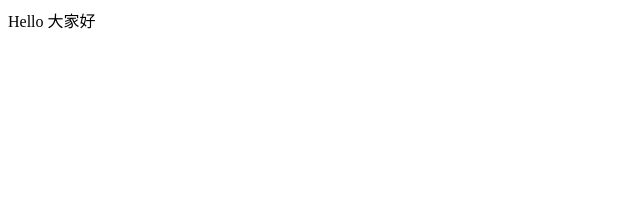
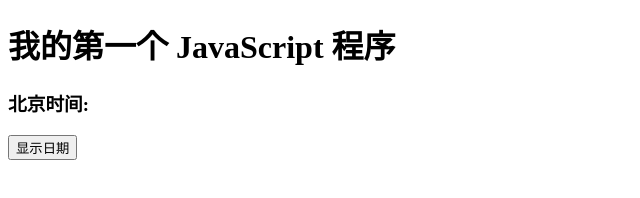
Before and after one commit to LittlePenguinX/LittlePenguin.github.io, a plain HTML site: page index.html in a window 1280 px wide. Shown: the whole page, without its empty margins (0-640 px from the left). Drawn offline with Linux system fonts and the light colour scheme.

Commit message:
Update index.html

```diff
--- a/index.html
+++ b/index.html
@@ -1 +1,22 @@
-<p>Hello 大家好</p>
+<!DOCTYPE html>
+<html>
+
+<head>
+	<meta charset="utf-8">
+	<script>
+		function displayDate() {
+			document.getElementById("Time").innerHTML = Date();
+		}
+	</script>
+</head>
+
+<body>
+
+	<h1>我的第一个 JavaScript 程序</h1>
+	<h3>北京时间:</h3>
+	<p id="Time"></p>
+	<button onclick="displayDate()">显示日期</button>
+
+</body>
+
+</html>
```
